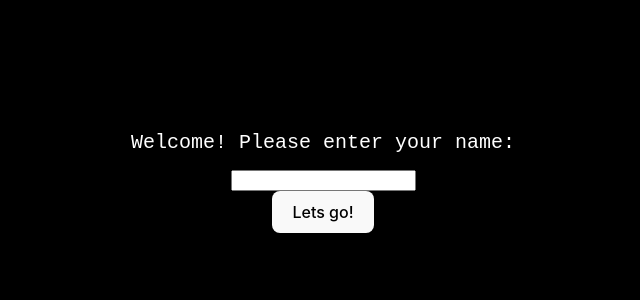
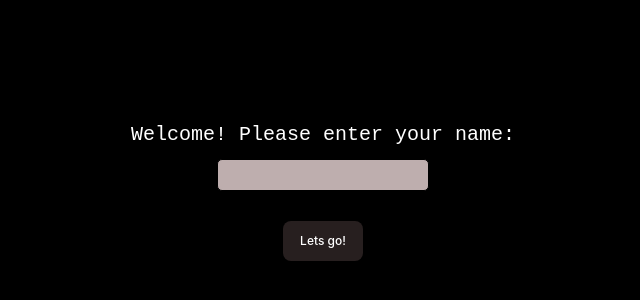
Before and after one commit to HayleySerra/dashboard, a React (Vite) app: page / in a window 1280 px wide. Shown: the part 226-526 px from the top of the page, without its empty margins (317-957 px from the left). Built offline with nearby package versions, Linux system fonts and the light colour scheme.

Commit message:
Adjust styling on user input in Welcome section to be more user friendly

```diff
--- /dev/null
+++ b/src/Button.css
@@ -0,0 +1,19 @@
+.welcomeButton {
+    width: 80px;
+    height: 40px;
+    font-size: 12px;
+    background-color: #271f1f;
+    color: #FFFFFF;
+    border: none;
+    cursor: pointer;
+    transition: background-color 0.3s, color 0.3s;
+
+    position: relative;
+    top: 20px;
+    margin-top: 10px;
+  }
+
+  .welcomeButton:hover {
+    background-color: #636060;
+    color: #FFFFFF;
+  }
--- a/src/Button.jsx
+++ b/src/Button.jsx
@@ -1,7 +1,8 @@
 import React from 'react';
+import './Button.css';
 
 const Button = ({ onClick }) => {
-  return <button onClick={onClick}>Lets go!</button>;
+  return <button className="welcomeButton" onClick={onClick}>Lets go!</button>;
 };
 
 export default Button;
--- a/src/WelcomeHeader.css
+++ b/src/WelcomeHeader.css
@@ -18,3 +18,13 @@
     position: relative;
 
   }
+
+.nameInput {
+  width: 200px;
+  height: 20px;
+  border: 1px solid #000000;
+  border-radius: 5px;
+  padding: 5px;
+  font-size: 12px;
+  background-color: #beaeae;
+}
--- a/src/WelcomeHeader.jsx
+++ b/src/WelcomeHeader.jsx
@@ -18,7 +18,7 @@ function WelcomeHeader() {
     <header>
       <h2 className="welcomeheader">{title}</h2>
       <h1 className="staticwelcome">Welcome! Please enter your name: </h1>
-      <input type="text" value={title} onChange={handleTitleChange} />
+      <input className="nameInput" type="text" value={title} onChange={handleTitleChange} />
     </header>
   );
 }
```
